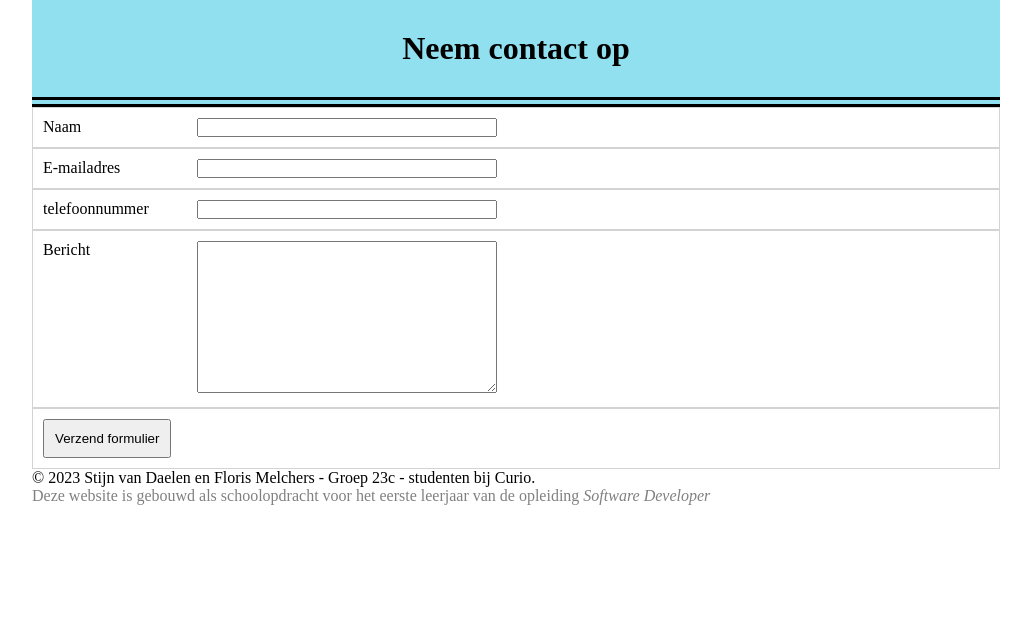
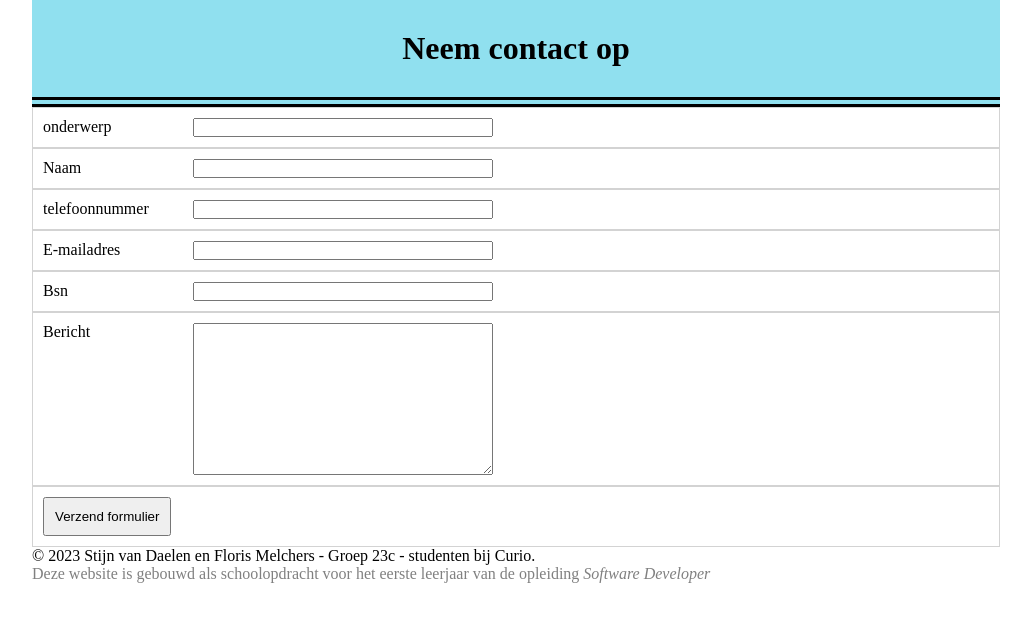
Before and after one commit to Floris29/PRA, a PHP site: page /meldingen.php in a window 1280 px wide. Shown: the part 101-723 px from the top of the page, without its empty margins (124-1155 px from the left). Run offline with PHP 8.4, Linux system fonts and the light colour scheme.

Commit message:
bsn nummer

```diff
--- a/css/style.css
+++ b/css/style.css
@@ -39,10 +39,15 @@ a{
 
 
 
+/*---------css meldingen----------*/
+.form-group{
+    display: flex;
+}
 
-
-
-
+.meldingen{
+    display: flex;
+    justify-content: flex-end;
+}
 
 
 
--- a/meldingen.php
+++ b/meldingen.php
@@ -23,16 +23,24 @@
                 <input type="hidden" name="action" value="send">
 
                 <div class="form-group">
+                    <label for="senderOnderwerp">onderwerp</label>
+                    <input type="text" name="ssenderOnderwerp" id="senderOnderwerp">
+                </div>
+                <div class="form-group">
                     <label for="senderName">Naam</label>
                     <input type="text" name="senderName" id="senderName">
+                </div>
+                <div class="form-group">
+                    <label for="senderTelefoonNummmer">telefoonnummer</label>
+                    <input type="text" name="senderTelefoonNummmer" id="senderTelefoonNummmers">
                 </div>
                 <div class="form-group">
                     <label for="senderEmail">E-mailadres</label>
                     <input type="text" name="senderEmail" id="senderEmail">
                 </div>
                 <div class="form-group">
-                    <label for="senderTelefoonNummmer">telefoonnummer</label>
-                    <input type="text" name="senderTelefoonNummmer" id="senderTelefoonNummmers">
+                    <label for="senderBsnNUmmer">Bsn</label>
+                    <input type="text" name="senderBsnNUmmer" id="senderBsnNUmmer">
                 </div>
                 <div class="form-group">
                     <label for="message">Bericht</label>
```
